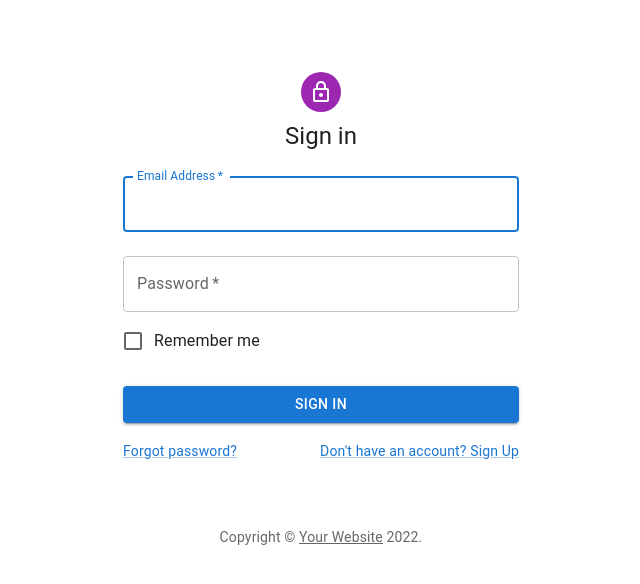
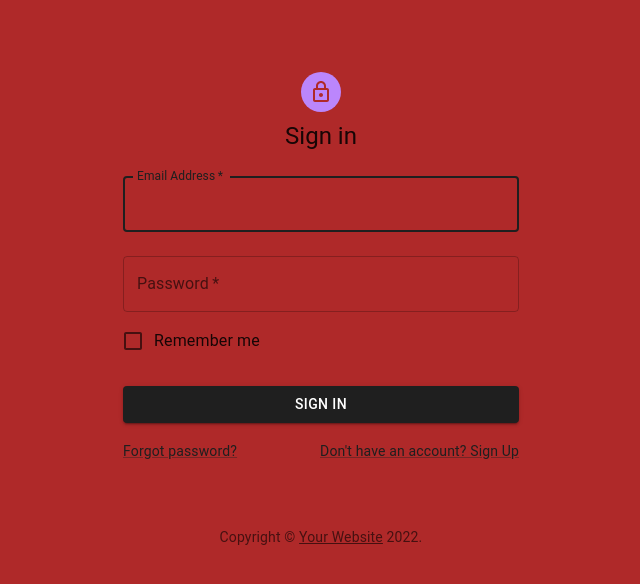
Before and after one commit to team-sohnhong/lifelog_front, a React (Create React App) app: page /signin in a window 1280 px wide. Shown: the top 584 px of the page, without its empty margins (319-959 px from the left). Built offline with nearby package versions, Linux system fonts and the light colour scheme.

Commit message:
Try Global theme

```diff
--- a/src/App.tsx
+++ b/src/App.tsx
@@ -1,9 +1,24 @@
 import { BrowserRouter, Route, Routes } from "react-router-dom"
 import Home from "./routes/Home"
 import SignIn from "./routes/SignIn"
+import { createTheme, ThemeProvider } from "@mui/material/styles"
+import CssBaseline from "@mui/material/CssBaseline"
+
+const theme = createTheme({
+  palette: {
+    // mode: "dark",
+    primary: { main: "#1f1f1f" },
+    secondary: { main: "#bb86fc" },
+    background: {
+      default: "#af2929",
+    },
+  },
+})
 
 const App: React.FC = () => {
   return (
+    <ThemeProvider theme={theme}>
+      <CssBaseline />
       <BrowserRouter>
         <Routes>
           <Route path="/" element={<Home />} />
@@ -11,6 +26,7 @@ const App: React.FC = () => {
           {/* <Route path="/addQuestion" element={< />} /> */}
         </Routes>
       </BrowserRouter>
+    </ThemeProvider>
   )
 }
 
--- a/src/components/AddQuestion.tsx
+++ b/src/components/AddQuestion.tsx
@@ -1,3 +1,3 @@
-export default function ABc() {
+export default function AddQuestion() {
 
 }
--- a/src/components/QuestionList.tsx
+++ b/src/components/QuestionList.tsx
@@ -8,11 +8,9 @@ import {
   Divider,
   Grid,
   Link,
-  List,
-  ListItem,
-  Typography,
+  List, Typography
 } from "@mui/material"
-import { PostProps, Posts } from "../routes/Home"
+import { Posts } from "../routes/Home"
 
 const QuestionList: React.FC<Posts> = props => {
   const { posts } = props
--- a/src/routes/SignIn.tsx
+++ b/src/routes/SignIn.tsx
@@ -1,17 +1,15 @@
+import LockOutlinedIcon from "@mui/icons-material/LockOutlined"
+import Avatar from "@mui/material/Avatar"
+import Box from "@mui/material/Box"
+import Button from "@mui/material/Button"
+import Checkbox from "@mui/material/Checkbox"
+import Container from "@mui/material/Container"
+import FormControlLabel from "@mui/material/FormControlLabel"
+import Grid from "@mui/material/Grid"
+import Link from "@mui/material/Link"
+import TextField from "@mui/material/TextField"
+import Typography from "@mui/material/Typography"
 import * as React from "react"
-import Avatar from "@mui/material/Avatar"
-import Button from "@mui/material/Button"
-import CssBaseline from "@mui/material/CssBaseline"
-import TextField from "@mui/material/TextField"
-import FormControlLabel from "@mui/material/FormControlLabel"
-import Checkbox from "@mui/material/Checkbox"
-import Link from "@mui/material/Link"
-import Grid from "@mui/material/Grid"
-import Box from "@mui/material/Box"
-import LockOutlinedIcon from "@mui/icons-material/LockOutlined"
-import Typography from "@mui/material/Typography"
-import Container from "@mui/material/Container"
-import { createTheme, ThemeProvider } from "@mui/material/styles"
 
 function Copyright(props: any) {
   return (
@@ -31,13 +29,12 @@ function Copyright(props: any) {
   )
 }
 
-const theme = createTheme()
-
-export default function SignIn() {
-  // TODO: click Login Btn
+export default function SignIn(props: any) {
+  // 로그인 버튼 누를 시
   const handleSubmit = (event: React.FormEvent<HTMLFormElement>) => {
     event.preventDefault()
     const data = new FormData(event.currentTarget)
+    console.log("🚀 ~ file: SignIn.tsx ~ line 50 ~ handleSubmit ~ data", event)
 
     console.log({
       email: data.get("email"),
@@ -46,9 +43,7 @@ export default function SignIn() {
   }
 
   return (
-    <ThemeProvider theme={theme}>
     <Container component="main" maxWidth="xs">
-        <CssBaseline />
       <Box
         sx={{
           marginTop: 8,
@@ -57,18 +52,18 @@ export default function SignIn() {
           alignItems: "center",
         }}
       >
+        {/* 큰 틀 끝 */}
+        {/* 여기서부터 Sign In */}
         <Avatar sx={{ m: 1, bgcolor: "secondary.main" }}>
           <LockOutlinedIcon />
         </Avatar>
         <Typography component="h1" variant="h5">
           Sign in
         </Typography>
-          <Box
-            component="form"
-            onSubmit={handleSubmit}
-            noValidate
-            sx={{ mt: 1 }}
-          >
+
+        {/* 여기서부터 로그인 폼 */}
+        <Box component="form" onSubmit={handleSubmit} noValidate sx={{ mt: 1 }}>
+          {/* 이메일 */}
           <TextField
             margin="normal"
             required //*자 표시
@@ -79,6 +74,7 @@ export default function SignIn() {
             autoComplete="email"
             autoFocus
           />
+          {/* 비밀번호 */}
           <TextField
             margin="normal"
             required
@@ -89,10 +85,12 @@ export default function SignIn() {
             id="password"
             autoComplete="current-password"
           />
+          {/* 리멤버미 */}
           <FormControlLabel
             control={<Checkbox value="remember" color="primary" />}
             label="Remember me"
           />
+          {/* 제출버튼 */}
           <Button
             type="submit"
             fullWidth
@@ -101,6 +99,7 @@ export default function SignIn() {
           >
             Sign In
           </Button>
+          {/* 비밀번호 잃어버렸을 때, 회원가입 할 때 */}
           <Grid container>
             <Grid item xs>
               <Link href="#" variant="body2">
@@ -115,8 +114,8 @@ export default function SignIn() {
           </Grid>
         </Box>
       </Box>
+      {/* 카피라이트 */}
       <Copyright sx={{ mt: 8, mb: 4 }} />
     </Container>
-    </ThemeProvider>
   )
 }
```
Lines whose indentation alone changed are shown as unchanged.
